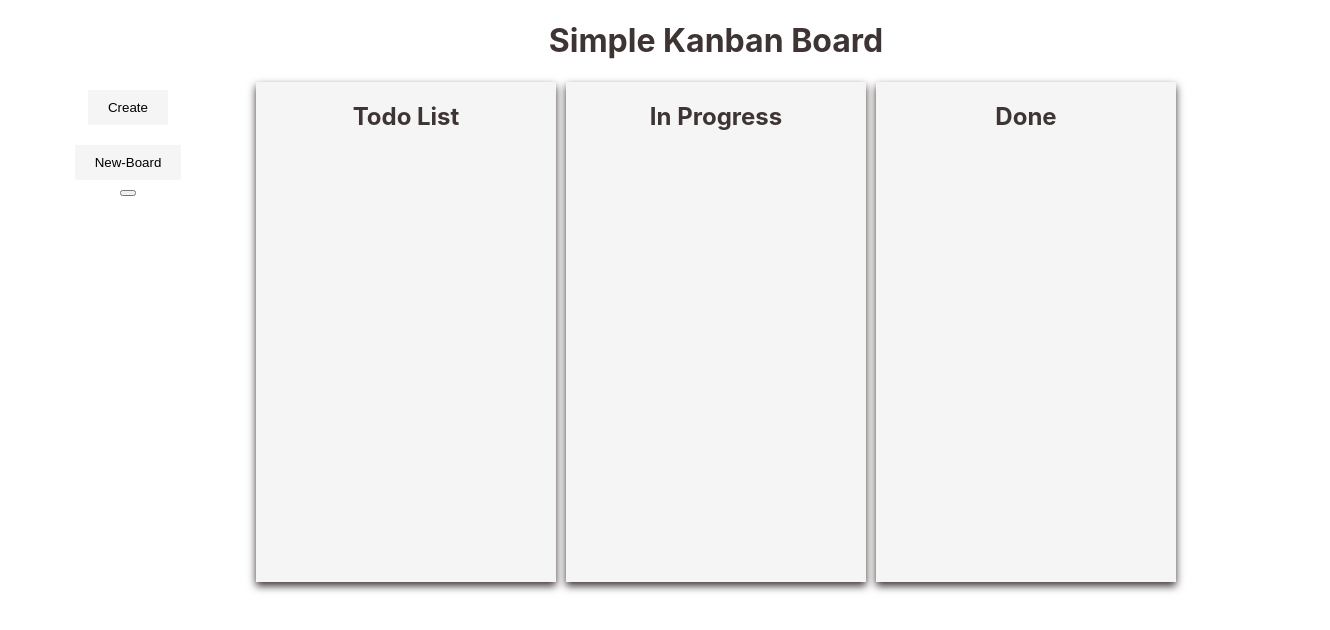
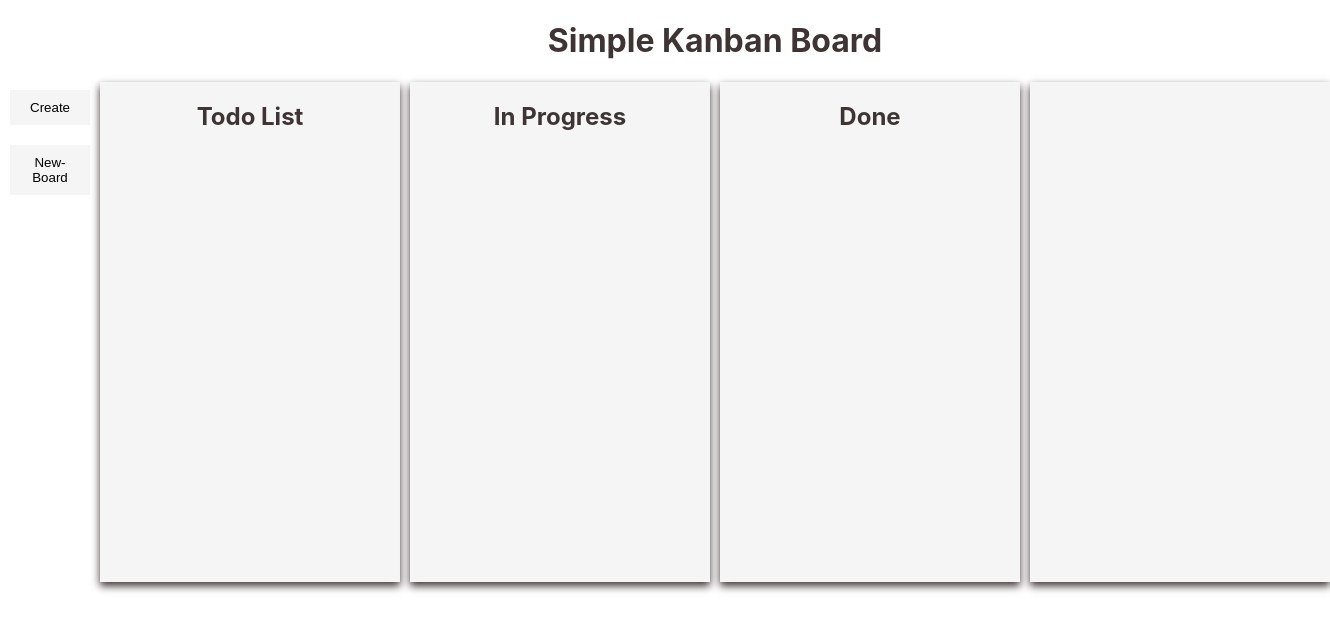
Before and after one commit to Preciousnnebuogor/Kanban-Board, a React (Create React App) app: page / in a window 1280 px wide. Shown: the top 630 px of the page, 1330 px wide, since content can reach past the window. Built offline with nearby package versions, Linux system fonts and the light colour scheme.

Commit message:
added a newboard

```diff
--- a/src/components/work.jsx
+++ b/src/components/work.jsx
@@ -5,12 +5,8 @@ export default function Work() {
     const [getText, setGetText] = useState("");
     const [editText, setEditText] = useState("")
     const [editId, setEditId] = useState("")
-    const [newBoard, setNewBoard] = useState("")
-  const [cardList, setCardList] = useState([
-    // { id: 1, text: "Card one", column: "todo" },
-    // { id: 2, text: "Card two", column: "inProgress" },
-    // { id: 3, text: "Card three", column: "done" },
-  ]);
+    const [board, setBoard] = useState(["todo", "inprogress", "done"])
+  const [cardList, setCardList] = useState([]);
 
   const [draggedCardId, setDraggedCardId] = useState(null);
 
@@ -76,7 +72,8 @@ export default function Work() {
   }
 
   function createBoard(){
-
+    const newBoardName = `newBoard-${board.length + 1}`
+    setBoard([...board, newBoardName])
   }
 
   return (
@@ -89,8 +86,8 @@ export default function Work() {
           {/* <button onClick={handleEdit} className="input-butt">
             Search
           </button> */}
-          <button className="input-butt">New-Board</button>
-          <button></button>
+          <button onClick={createBoard} className="input-butt">New-Board</button>
+          {/* <button></button> */}
 
           {showTextarea && (
             <div className="sec-content">
@@ -168,10 +165,9 @@ export default function Work() {
                         </div>
                       )}
 
-
-                       <div>
+                      <div>
                         <p>money good</p>
-                       </div>
+                      </div>
                       {/* {card.text}
                       <button
                         onClick={() => deleteButton(card.id)}
@@ -185,6 +181,9 @@ export default function Work() {
                 ))}
             </div>
           ))}
+          <div>
+            <div className="board"></div>
+          </div>
         </div>
       </div>
     </div>
```
